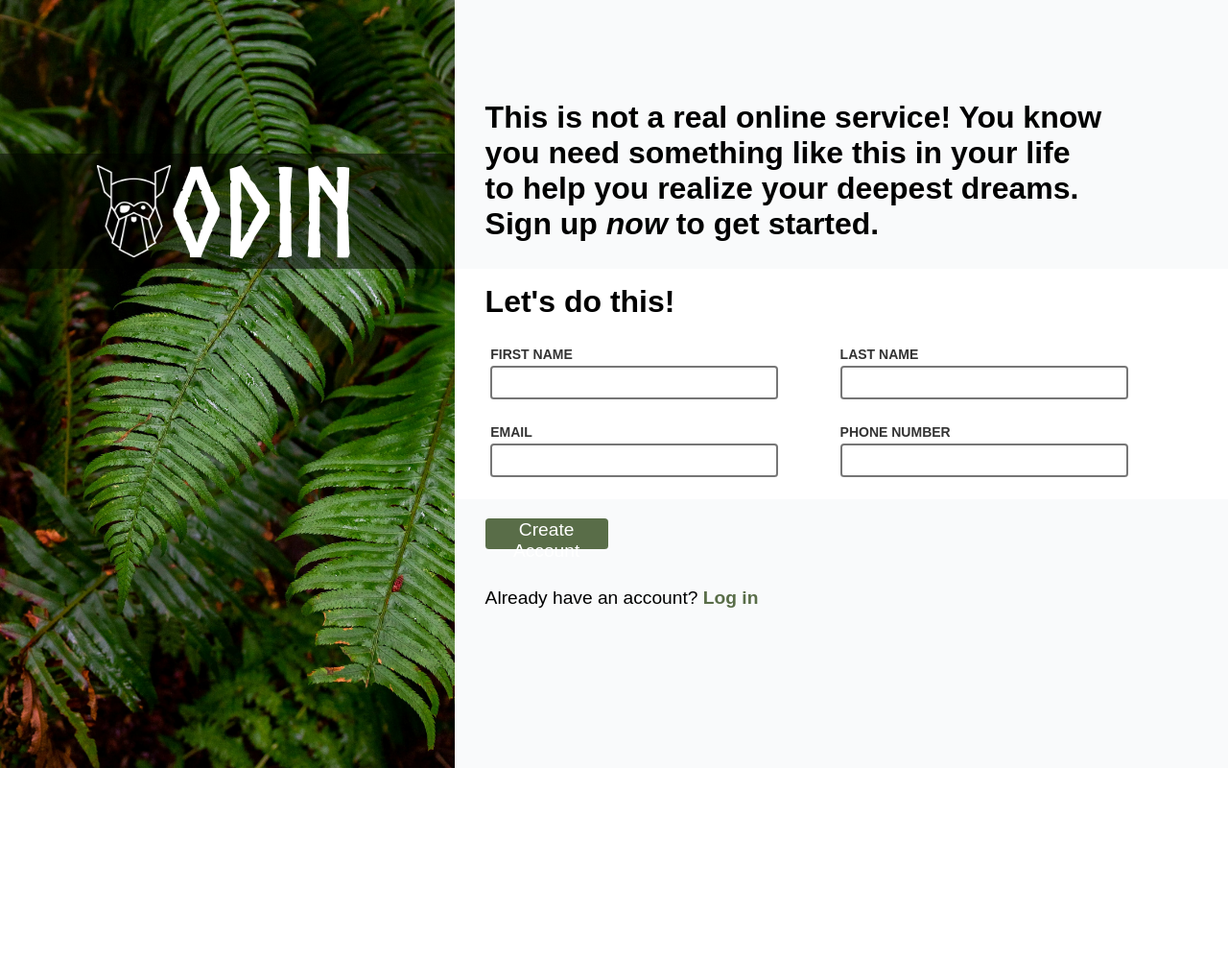
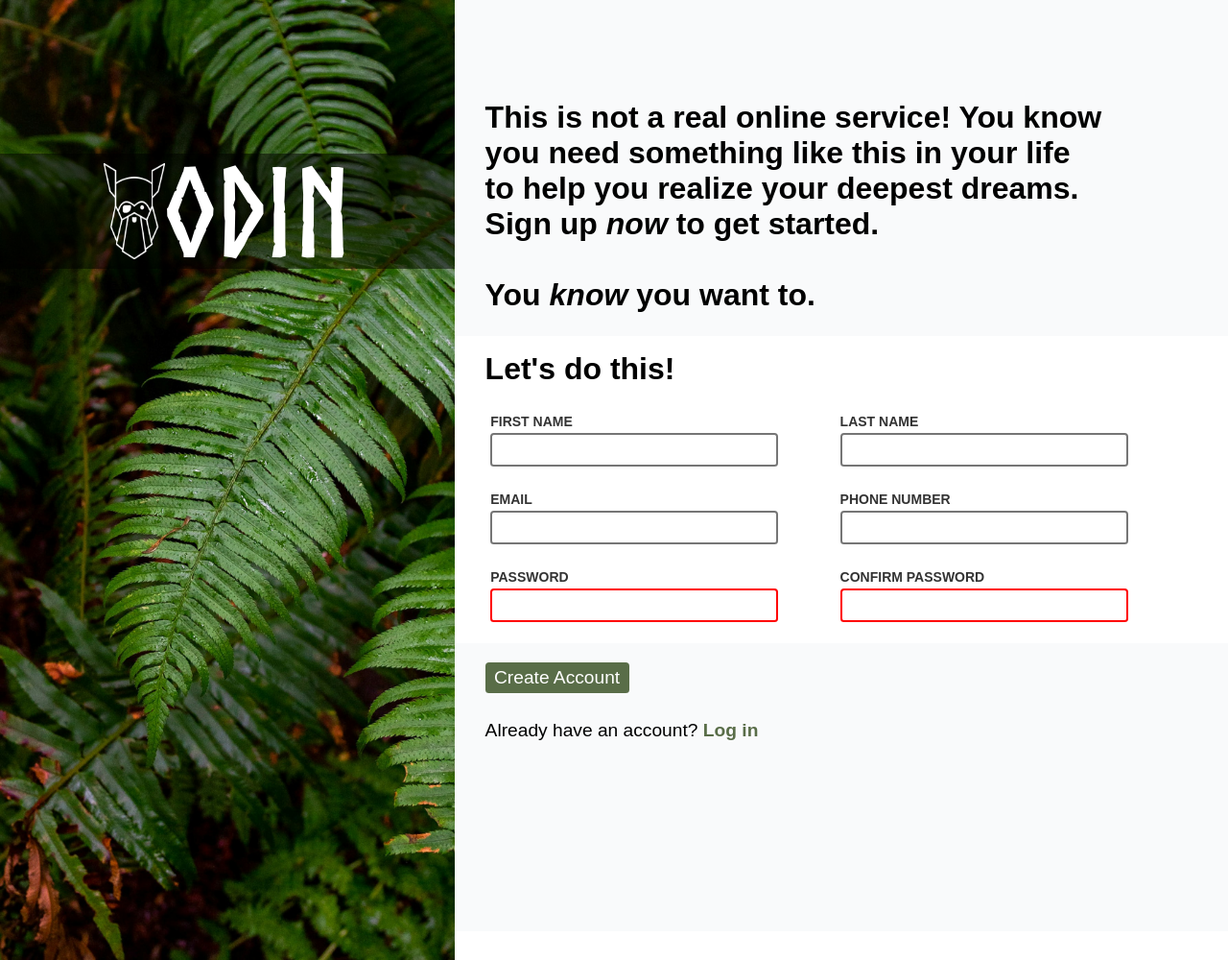
Before and after one commit to Danielp0411/Project-Sign-up-Form, a plain HTML site: page index.html in a window 1280 px wide. Shown: the whole page at 96% size. Before the commit the page ends 800 px from the top, so only its background shows below. Drawn offline with Linux system fonts and the light colour scheme.

Commit message:
Modified style.css

```diff
--- a/style.css
+++ b/style.css
@@ -18,6 +18,7 @@ body {
   height: 100vh;
   background-image: url(background.jpg);
   background-size: cover;
+  min-height: 1000px;
 }
 
 #sideBarStripe {
@@ -28,6 +29,7 @@ body {
   display: flex;
   justify-content: center;
   align-items: center;
+  min-height: 100px;
 }
 
 #sideBarStripeHeader {
@@ -37,8 +39,9 @@ body {
 }
 
 #sideBarStripeLogo {
-  width: 6vw;
+  width: 5vw;
   height: 12vh;
+  min-height: 100px;
 }
 
 #sections {
@@ -50,18 +53,21 @@ body {
   background-color: #f9fafb;
   width: 63vw;
   height: 35vh;
+  min-height: 350px;
 }
 
 #mid {
   background-color: #ffffff;
   width: 63vw;
   height: 30vh;
+  min-height: 320px;
 }
 
 #bot {
   background-color: #f9fafb;
   width: 63vw;
   height: 35vh;
+  min-height: 300px;
 }
 
 #topText {
@@ -129,7 +135,7 @@ input:focus {
   border-style: solid;
   border: none;
   color: white;
-
+  min-width: 150px;
   font-size: 1.2rem;
 }
 
```
